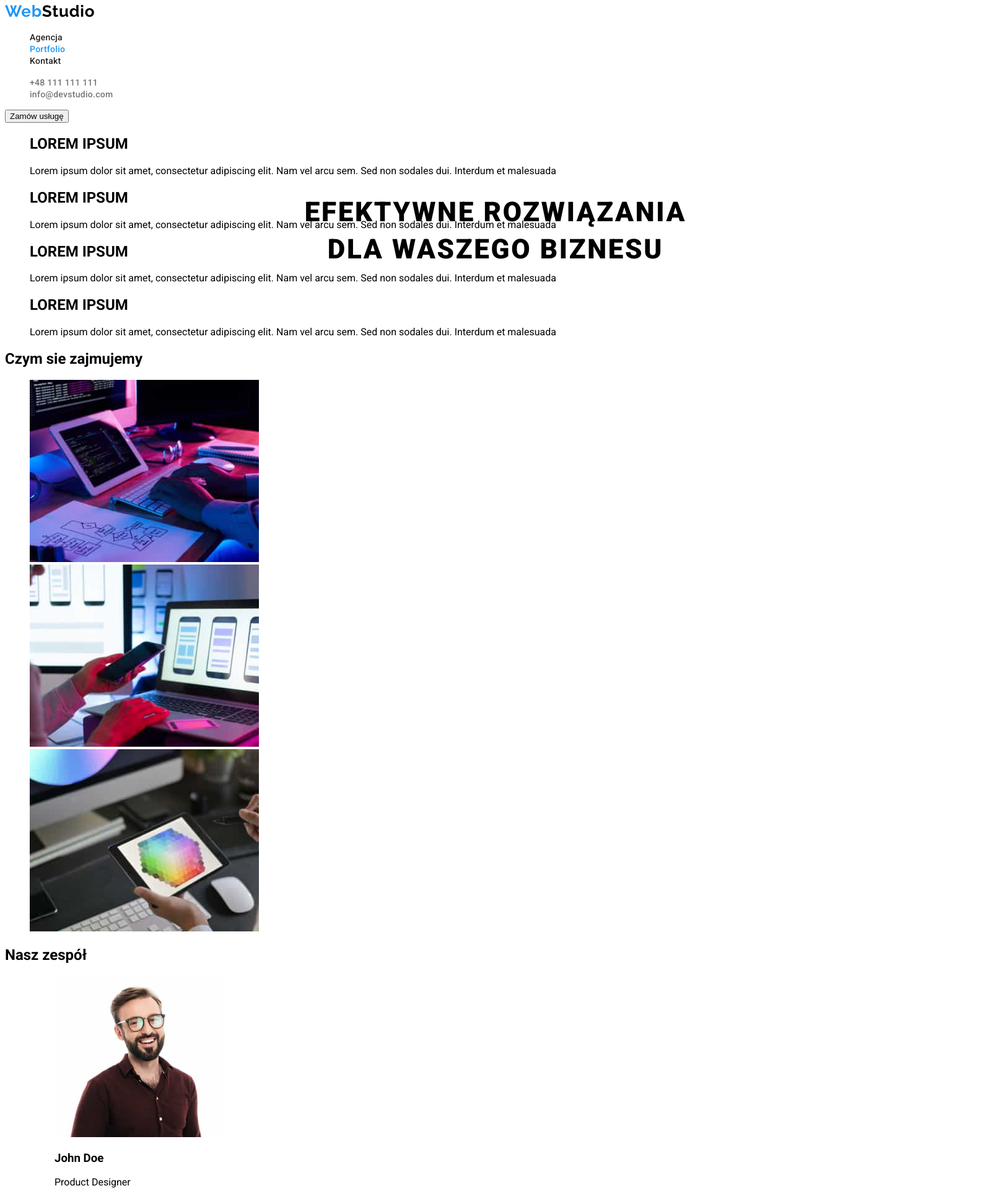
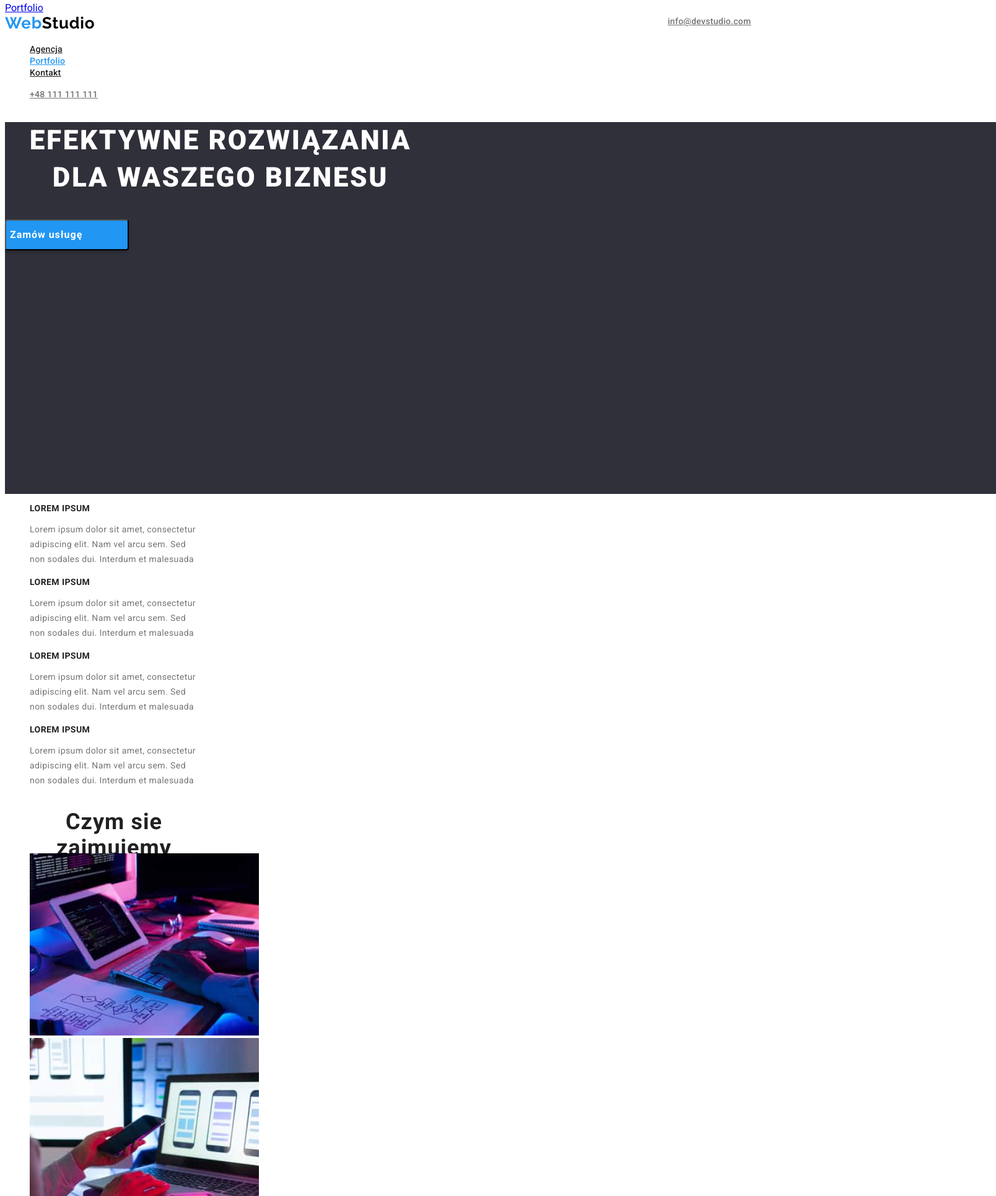
Before and after one commit to sebastianpawlik/goit-markup-hw-02, a plain HTML site: page index.html in a window 1280 px wide. Shown: the part 5-1935 px from the top of the page at 62% size, 1608 px wide, since content can reach past the window. Drawn offline with Linux system fonts and the light colour scheme.

Commit message:
many changes in html code and css

```diff
--- a/CSS/style.css
+++ b/CSS/style.css
@@ -1,31 +1,148 @@
-/* stylowanie main w index.html */
+.mail-underline{
+position: absolute;
+width: 135px;
+height: 16px;
+left: 1078px;
+top: 32px;
+font-family: 'Roboto';
+font-style: normal;
+font-weight: 500;
+font-size: 14px;
+line-height: 1.14;
+letter-spacing: 0.02em;
+color: #2196F3;}
+
+
+.section-header {
+    width: 1600px;
+    height: 600px;
+    left: 0px;
+    top: 80px;
+    background: #2F303A;
+    }
+
 .index-header{
-position: absolute;
     width: 696px;
     height: 120px;
     left: 452px;
     top: 280px;
-
     font-family: 'Roboto';
     font-style: normal;
     font-weight: 900;
     font-size: 44px;
-line-height: 60px;
-/* or 136% */
-
+    line-height: 1.36;
     text-align: center;
     letter-spacing: 0.06em;
     text-transform: uppercase;
-/*
-color: #FFFFFF; */
+    color: #FFFFFF;
 }
+
+.index-button {
+    width: 200px;
+    height: 50px;
+    left: 700px;
+    top: 430px;
+    background: #2196F3;
+    box-shadow: 0px 4px 4px rgba(0, 0, 0, 0.15);
+    border-radius: 4px;
+    font-family: 'Roboto';
+    font-style: normal;
+    font-weight: 700;
+    font-size: 16px;
+    line-height: 1.88;
+    display: flex;
+    align-items: center;
+    text-align: center;
+    letter-spacing: 0.06em;
+        color: #FFFFFF;
+}
+.text-block-header {
+    width: 270px;
+    height: 16px;
+    font-family: 'Roboto';
+    font-style: normal;
+    font-weight: 700;
+    font-size: 14px;
+    line-height: 1.14;
+    letter-spacing: 0.03em;
+    text-transform: uppercase;
+    color: #212121;
+}
+.text-block {
+    width: 270px;
+    height: 75px;
+    font-family: 'Roboto';
+    font-style: normal;
+    font-weight: 400;
+    font-size: 14px;
+    line-height: 1.7;
+    letter-spacing: 0.03em;
+    color: #757575;
+}
+
+.text-pictures-header1{
+    width: 352px;
+    height: 42px;
+    font-family: 'Roboto';
+    font-style: normal;
+    font-weight: 700;
+    font-size: 36px;
+    line-height: 42px;
+    text-align: center;
+    letter-spacing: 0.03em;
+    color: #212121;
+}
+.text-pictures-header2{
+width: 210px;
+height: 42px;
+font-family: 'Roboto';
+font-style: normal;
+font-weight: 700;
+font-size: 36px;
+line-height: 42px;
+text-align: center;
+letter-spacing: 0.03em;
+color: #212121;
+}
+.team-names{
+width: 72px;
+height: 19px;
+left: 314px;
+top: 1925px;
+font-family: 'Roboto';
+font-style: normal;
+font-weight: 500;
+font-size: 16px;
+line-height: 1.19;
+/* identical to box height */
+text-align: center;
+letter-spacing: 0.03em;
+color: #212121;
+}
+.team-positions {
+width: 147px;
+height: 19px;
+font-family: 'Roboto';
+font-style: normal;
+font-weight: 400;
+font-size: 16px;
+line-height: 1.19;
+/* identical to box height */
+text-align: center;
+letter-spacing: 0.03em;
+color: #757575;
+}
+
 
 /* stylowanie Portfolio.html */
 body {
     font-family: 'Roboto', sans-serif;
-    list-style: none;
+    list-style-type: none;
   }
-ul {
+
+/* ul{ list-style-type: none;} */
+
+.bullets {
      list-style: none;
      }
 .underline {
@@ -37,7 +154,7 @@ ul {
     font-style: normal;
     font-weight: 700;
     font-size: 26px;
-    line-height: 31px;
+    line-height: 1.19;
     letter-spacing: 0.03em;
     color: #2196F3;
     text-decoration: none;
@@ -47,63 +164,99 @@ ul {
     font-style: normal;
     font-weight: 700;
     font-size: 26px;
-        line-height: 31px;
+    line-height: 1.19;
     letter-spacing: 0.03em;
     color: #000;
     text-decoration: none;
  }
- .text-agencja {
+ .text-agencja-underline {
     font-family: 'Roboto';
     font-style: normal;
     font-weight: 500;
     font-size: 14px;
-    line-height: 16px;
+    line-height: 1.14;
     letter-spacing: 0.02em;
     color: #212121;
  }
- .text-portfolio {
+ .text-portfolio-underline {
     font-family: 'Roboto';
     font-style: normal;
     font-weight: 500;
     font-size: 14px;
-line-height: 16px;
+    line-height: 1.14;
     letter-spacing: 0.02em;
     color: #2196F3;
  }
-.text-kontakty {
+.text-kontakty-underline {
     font-family: 'Roboto';
     font-style: normal;
     font-weight: 500;
     font-size: 14px;
-line-height: 16px;
+    line-height: 1.14;
     letter-spacing: 0.02em;
     color: #212121;
  }
- .phone{
+.phone-underline{
+    width: 110px;
+    height: 16px;
     font-family: 'Roboto';
     font-style: normal;
     font-weight: 500;
     font-size: 14px;
-line-height: 16px;
+    line-height: 1.14;
     letter-spacing: 0.02em;
     color: #757575;
+
  }
- .mail{
+.mail-underline{
     font-family: 'Roboto';
     font-style: normal;
     font-weight: 500;
     font-size: 14px;
-line-height: 16px;
+    line-height: 1.14;
     letter-spacing: 0.02em;
     color: #757575;
  }
+/* .buttons {
+    cursor: pointer; */
 
-.buttons{
+.button-all{
     font-family: 'Roboto';
     font-style: normal;
     font-weight: 500;
     font-size: 16px;
-line-height: 26px;
+    line-height: 1.62;
+    text-align: center;
+    letter-spacing: 0.03em;
+    color: #FFFFFF;
+    width: 121px;
+    height: 38px;
+    left: 510px;
+    top: 174px;
+    background: #2196F3;
+    border-color: #2196F3;
+    box-shadow: 0px 3px 1px rgba(0, 0, 0, 0.1), 0px 1px 2px rgba(0, 0, 0, 0.08), 0px 2px 2px rgba(0, 0, 0, 0.12);
+    border-radius: 4px;
+ }
+.button-all:hover {
+    border: solid;
+    border-color: #2196F3;}
+.button-all:focus {
+    border: solid;
+    border-color: #2196F3;}
+
+.button {
+    width: 93px;
+    height: 38px;
+    left: 639px;
+    top: 174px;
+    background: #F5F4FA;
+    border-radius: 4px;
+    font-family: 'Roboto';
+    font-style: normal;
+    font-weight: 500;
+    font-size: 16px;
+    line-height: 1.62;
     text-align: center;
     letter-spacing: 0.03em;
     background: #F5F4FA;
@@ -116,12 +269,21 @@ border: transparent;
     text-decoration: underline
     border-radius: 4px;
 }
-
-
+.button:focus {
+    border: solid;
+    border-color: #2196F3;
+    text-decoration: underline
+    border-radius: 4px;
+}
 
 .color-footer {
     color: #FFFFFF;}
-footer{
+
+.footer-background{
+    width: 1600px;
+    height: 252px;
+    left: 0px;
+    top: 1628px;
     background: #2F303A;
 }
 
@@ -130,7 +292,7 @@ footer{
     font-style: normal;
     font-weight: 700;
     font-size: 26px;
-    line-height: 31px;
+    line-height: 1.19;
     letter-spacing: 0.03em;
     color: #FFF;
     text-decoration: none;
--- a/index.html
+++ b/index.html
@@ -1,5 +1,6 @@
 <!DOCTYPE html>
 <html lang="en">
+
 <head>
     <meta charset="UTF-8">
     <meta http-equiv="X-UA-Compatible" content="IE=edge">
@@ -11,70 +12,71 @@
     <link rel="preconnect" href="https://fonts.gstatic.com" crossorigin>
     <link href="https://fonts.googleapis.com/css2?family=Raleway:wght@700&family=Roboto:wght@700&display=swap" rel="stylesheet">
     <link rel="stylesheet" href="/CSS/style.css">
-    <!-- <a href="http://127.0.0.1:5501/index.html#">Index</a> -->
+        <!-- <a href="http://127.0.0.1:5501/index.html#">Index</a> -->
     <title>index</title>
+    <a href="portfolio.html">Portfolio</a>
 </head>
 <body>
 <header>
     <nav>
         <a href="text" class="underline"><span class="logo1">Web</span><span class="logo2">Studio</span></a>
-        <ul>
-            <li><a class="text-agencja underline" href="#">Agencja</a></li>
-            <li><a class="text-portfolio underline" href="#">Portfolio</a></li>
-            <li><a class="text-kontakty underline" href="#">Kontakt</a></li>
+        <ul class="bullets">
+            <li><a class="text-agencja-underline" href="index.html">Agencja</a></li>
+            <li><a class="text-portfolio-underline" href="portfolio.html">Portfolio</a></li>
+            <li><a class="text-kontakty-underline" href="/Kontakt">Kontakt</a></li>
         </ul>
     </nav>
     <div>
-        <ul>
-            <li><a class="phone underline" href="tel:+48111111111">+48 111 111 111</a></li>
-            <li><a class="mail underline" href="mailto:info@devstudio.com">info@devstudio.com</a></li>
+        <ul class="bullets">
+            <li><a class="phone-underline" href="tel:+48111111111">+48 111 111 111</a></li>
+            <li><a class="mail-underline" href="mailto:info@devstudio.com">info@devstudio.com</a></li>
         </ul>
     </div>
 </header>
 <main>
-    <section class="section0">
+    <section class="section-header">
         <h1 class="index-header">EFEKTYWNE ROZWIĄZANIA DLA WASZEGO BIZNESU </h1>
         <button class="index-button" type="button">Zamów usługę</button>
     </section>
-    <section class="section1">
-        <ul>
+    <section class="section-text-blocks">
+    <ul class="bullets">
     <li>
-        <h2>
+        <h2 class="text-block-header">
         LOREM IPSUM
         </h2>
-        <p>
+        <p class="text-block">
         Lorem ipsum dolor sit amet, consectetur adipiscing elit. Nam vel arcu sem. Sed non sodales dui. Interdum et malesuada
         </p>
     </li>
     <li>
-        <h2>
+        <h2 class="text-block-header">
         LOREM IPSUM
         </h2>
-        <p>
+        <p class="text-block">
         Lorem ipsum dolor sit amet, consectetur adipiscing elit. Nam vel arcu sem. Sed non sodales dui. Interdum et malesuada
         </p>
     </li>
     <li>
-        <h2>
+        <h2 class="text-block-header">
         LOREM IPSUM
         </h2>
-        <p>
+        <p class="text-block">
         Lorem ipsum dolor sit amet, consectetur adipiscing elit. Nam vel arcu sem. Sed non sodales dui. Interdum et malesuada
         </p>
     </li>
     <li>
-        <h2>
+        <h2 class="text-block-header">
         LOREM IPSUM
         </h2>
-        <p>
+        <p class="text-block">
         Lorem ipsum dolor sit amet, consectetur adipiscing elit. Nam vel arcu sem. Sed non sodales dui. Interdum et malesuada
         </p>
     </li>
         </ul>
     </section>
-    <section class="section2">
-        <h2>Czym sie zajmujemy</h2>
-        <ul>
+    <section class="section-whatwedo">
+        <h2 class="text-pictures-header1">Czym sie zajmujemy</h2>
+        <ul class="bullets">
             <li>
                 <img src="images/whatwedo1.jpg" alt="rece piszące na klawiaturze przed ekranem" width="370" height="294">
             </li>
@@ -86,16 +88,16 @@
             </li>
         </ul>
     </section>
-    <section class="section3">
-        <h2>Nasz zespół</h2>
-        <ul>
+    <section class="section-team">
+        <h2 class="text-pictures-header2">Nasz zespół</h2>
+        <ul class="bullets">
             <li>
                 <figure>
                     <img src="images/johndoe1.jpg" alt="uśmiechniety mężczyzna z brodą" width="270" height="260">
                     <figcaption>
-                        <h3>John Doe</h3>
+                        <h3 class="team-names">John Doe</h3>
                         <div>
-                            <p> Product Designer </p>
+                            <p class="team-positions"> Product Designer </p>
                         </div>
                     </figcaption>
                 </figure>
@@ -104,9 +106,9 @@
                 <figure>
                     <img src="images/johndoe2.jpg" alt="uśmiechnieta kobieta w okularach" width="270" height="260">
                     <figcaption>
-                        <h3>John Doe</h3>
+                        <h3 class="team-names">John Doe</h3>
                         <div>
-                            <p> Frontend Developer</p>
+                            <p class="team-positions"> Frontend Developer</p>
                         </div>
                     </figcaption>
                 </figure>
@@ -115,9 +117,9 @@
                 <figure>
                     <img src="images/johndoe3.jpg" alt="uśmiechniety mężczyzna spogladający w lewo" width="270" height="260">
                     <figcaption>
-                        <h3>John Doe</h3>
+                        <h3 class="team-names">John Doe</h3>
                         <div>
-                            <p> Marketing</p>
+                            <p class="team-positions"> Marketing</p>
                         </div>
                     </figcaption>
                 </figure>
@@ -126,9 +128,9 @@
                 <figure>
                     <img src="images/johndoe4.jpg" alt="uśmiechniety mężczyzna z brodą" width="270" height="260">
                     <figcaption>
-                        <h3>John Doe</h3>
+                        <h3 class="team-names">John Doe</h3>
                         <div>
-                            <p> UI Designer</p>
+                            <p class="team-positions"> UI Designer</p>
                         </div>
                         </figcaption>
                 </figure>
@@ -137,12 +139,14 @@
     </section>
 </main>
 <footer>
-    <ul>
-        <a href="text" class="underline"><span class="logo1">Web</span><span class="logo2foot">Studio</span></a>
-        <li><address class="color-footer">m. Warszawa, Aleje Jerozolimskie 21</address></li>
-        <li><a href="text" class="color-footer">+48 111 111 111</a></li>
-        <li><a href="text" class="color-footer">info@devstudio.com</a></li>
-    </ul>
+    <div class="footer-background">
+        <ul class="bullets">
+            <li><a href="text" class="underline"><span class="logo1">Web</span><span class="logo2foot">Studio</span></a></li>
+            <li><address class="color-footer">m. Warszawa, Aleje Jerozolimskie 21</address></li>
+            <li><a href="text" class="color-footer">+48 111 111 111</a></li>
+            <li><a href="text" class="color-footer">info@devstudio.com</a></li>
+        </ul>
+    </div>
 </footer>
 </body>
 </html>
```
Also changed, not shown: kontakty.html (added, +12 -0 lines), portfolio.html (+16 -16 lines). Lines whose indentation alone changed are shown as unchanged.
